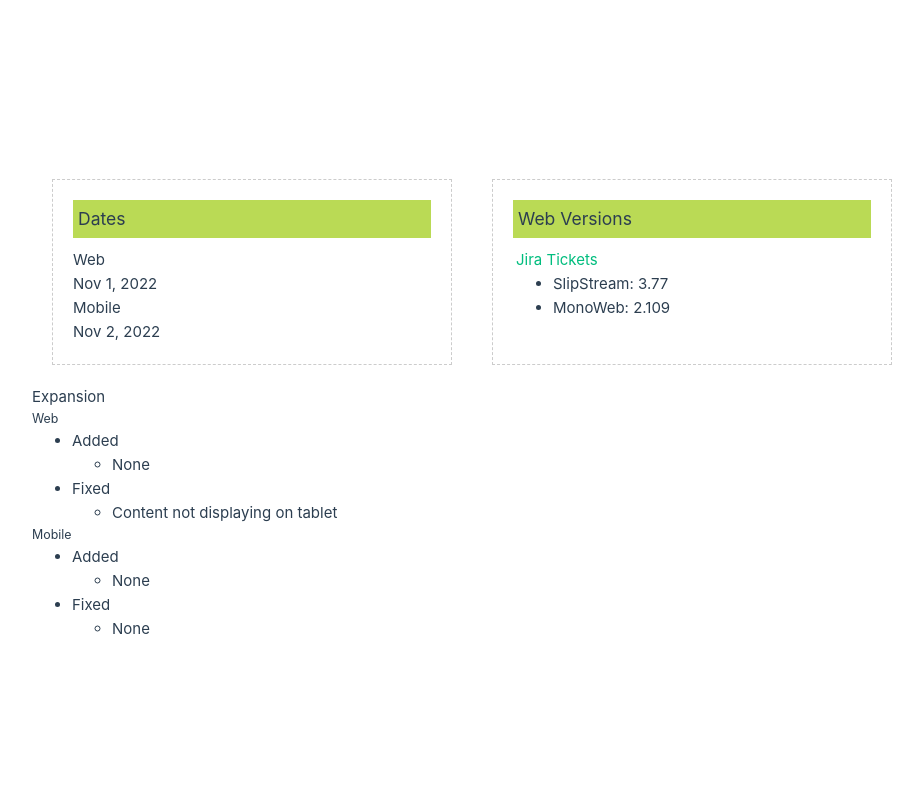
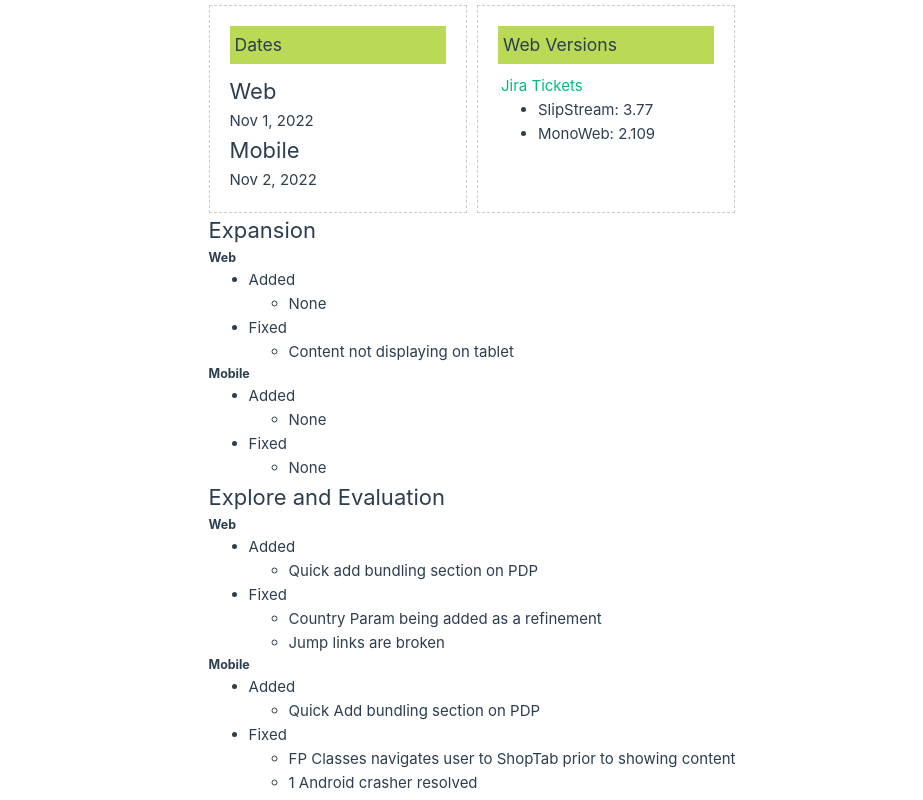
Before and after one commit to seriouslysean/hackathon-spark, a Vue app: page /about in a window 1280 px wide. Shown: the whole page, without its empty margins (168-1091 px from the left). Built offline with nearby package versions, Linux system fonts and the light colour scheme.

Commit message:
more better styling

```diff
--- a/src/assets/main.css
+++ b/src/assets/main.css
@@ -28,8 +28,6 @@ a,
   }
 
   #app {
-    display: grid;
-    grid-template-columns: 1fr 1fr;
     padding: 0 2rem;
   }
 }
--- a/src/views/AboutView.vue
+++ b/src/views/AboutView.vue
@@ -1,4 +1,5 @@
-<template class="about">
+<template>
+    <div class="headers">
         <div class="header-section">
             <h3>Dates</h3>
             <h4>Web</h4>
@@ -16,6 +17,7 @@
               <li>SlipStream: 3.77</li>
               <li>MonoWeb: 2.109</li>
           </ul>
+      </div>
      </div>
 
     <div class="team">
@@ -48,20 +50,47 @@
         </ul>
     </div>
 
+    <div class="team">
+        <h4>Explore and Evaluation</h4>
+
+        <h5>Web</h5>
+
+        <ul>
+            <li>Added</li>
+            <ul>
+              <li>Quick add bundling section on PDP</li>
+            </ul>
+            <li>Fixed</li>
+            <ul>
+              <li>Country Param being added as a refinement</li>
+              <li>Jump links are broken</li>
+            </ul>
+        </ul>
+
+        <h5>Mobile</h5>
+
+        <ul>
+            <li>Added</li>
+            <ul>
+                <li>Quick Add bundling section on PDP</li>
+            </ul>
+            <li>Fixed</li>
+            <ul>
+                <li>FP Classes navigates user to ShopTab prior to showing content</li>
+                <li>1 Android crasher resolved</li>
+            </ul>
+        </ul>
+    </div>
+
 </template>
 
 <style>
-.about {
-    min-height: 100vh;
-    max-width: 800px;
-    padding: 30px;
-    display: flex;
-
+.headers {
+    display: grid;
+    grid-template-columns: 1fr 1fr;
+    grid-column-gap: 10px;
 }
-
 .header-section {
-    width: 400px;
-    margin: 20px;
     padding: 20px;
     border: 1px dashed #CCC;
 }
@@ -71,4 +100,13 @@ h3 {
     padding: 5px;
     margin-bottom: 10px;
 }
+
+h4 {
+    font-size: 22px;
+}
+
+h5 {
+    font-weight: bold;
+}
+
 </style>
```
Lines whose indentation alone changed are shown as unchanged.
